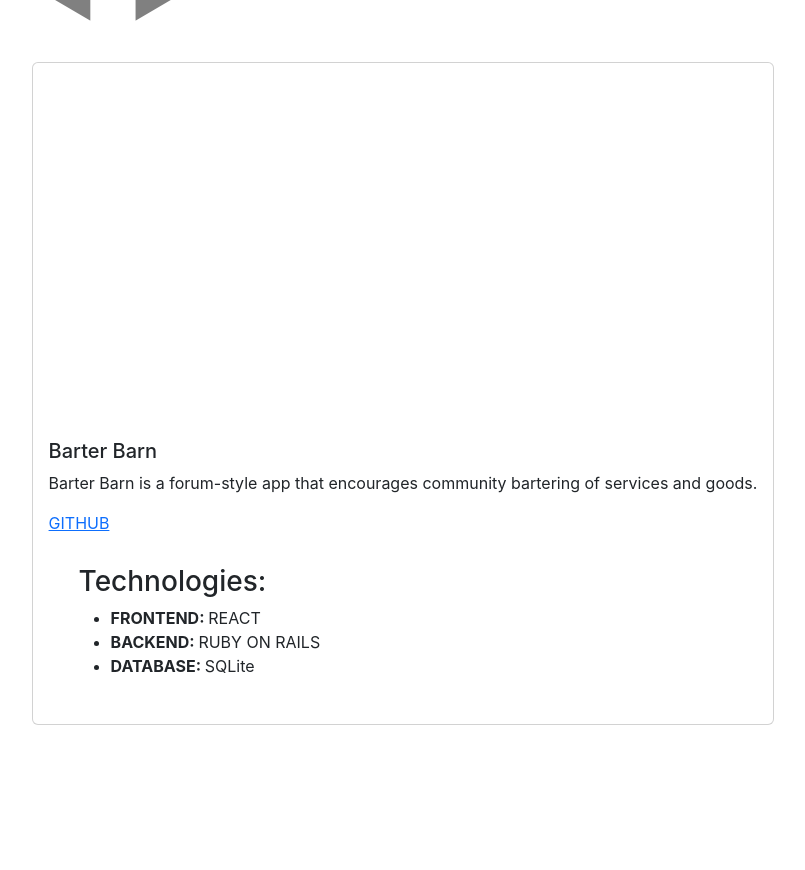
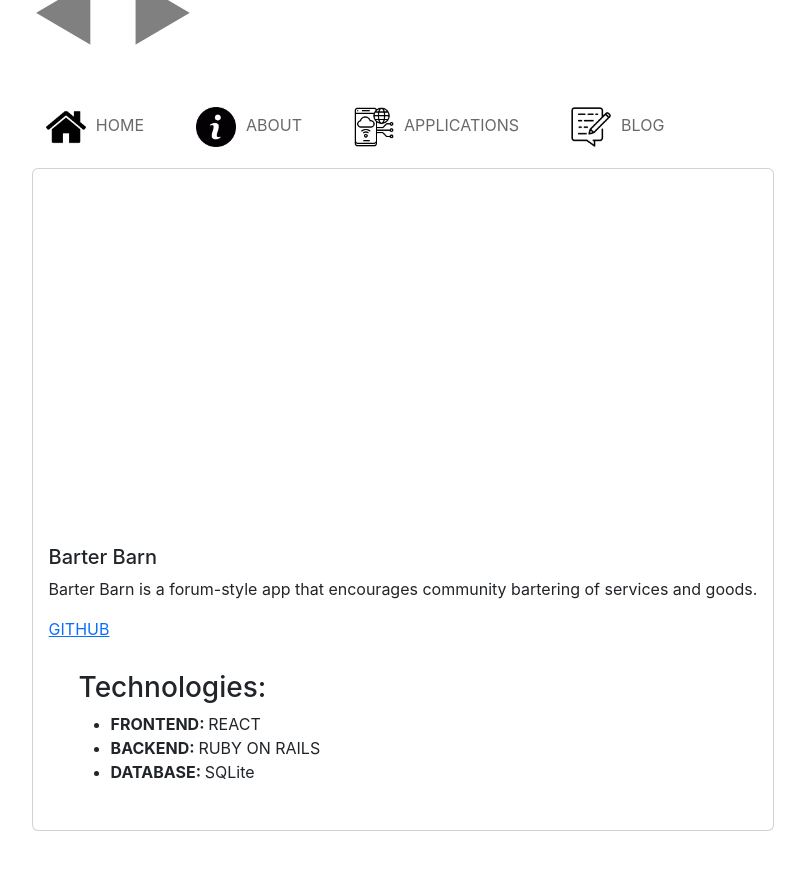
Before and after one commit to tbraeck/portfolio-backend, a React (Create React App) app in the folder client/: page /apps/1 in a window 1280 px wide. Shown: the top 870 px of the page, without its empty margins (237-1042 px from the left). Built offline with nearby package versions, Linux system fonts and the light colour scheme.

Commit message:
add navbar to application page

```diff
--- a/client/src/ApplicationPage.js
+++ b/client/src/ApplicationPage.js
@@ -4,6 +4,7 @@ import { useParams } from 'react-router-dom';
 import { Link } from 'react-router-dom';
 import Card from 'react-bootstrap/Card';
 import { AppContext } from './contexts/AppContext';
+import NavBar from './general/NavBar';
 import NavigationButtons from './general/NavigationButtons';
 
 const ApplicationPage = () => {
@@ -18,7 +19,12 @@ const ApplicationPage = () => {
 console.log(selectedApp.technologies)
     return (
         <div className="full-height-page">
-          <NavigationButtons/>
+          <div style={{marginTop: "130px"}}>
+            <NavigationButtons/>
+            <NavBar />
+          </div>
+
+
             <Card style={{ marginTop: "0px", display: "flex", flexDirection: "column" }}>
                 <ReactPlayer url={selectedApp.demo}
                 playing={true}
```
